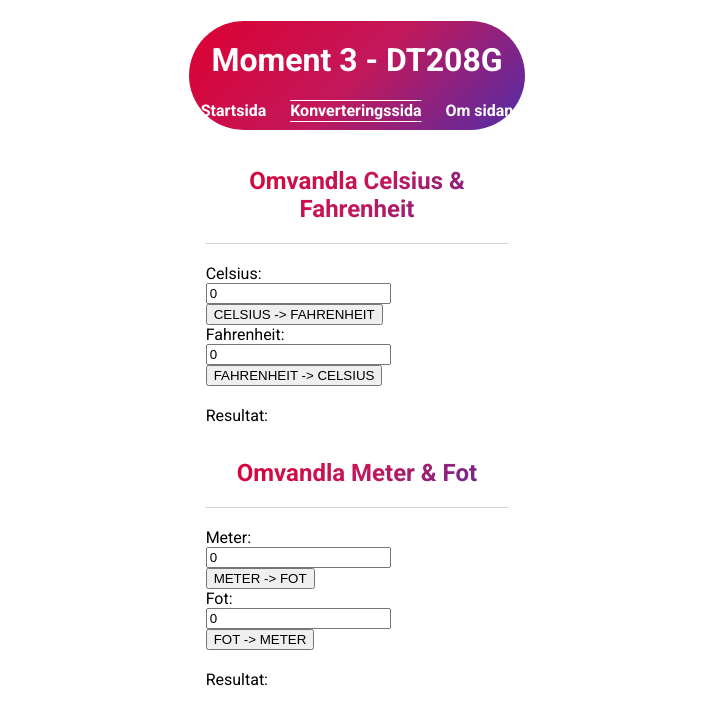
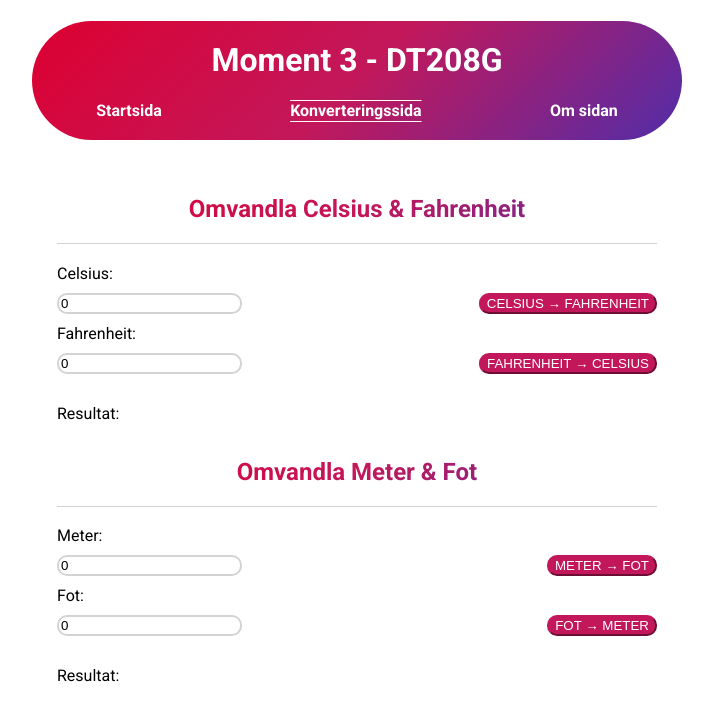
Before and after one commit to frja2400/dt208g-moment3, an Angular app: page /converter in a window 1280 px wide. Shown: the top 724 px of the page, without its empty margins (283-996 px from the left). Built offline with nearby package versions, Linux system fonts and the light colour scheme.

Commit message:
Hade problem med layout på en undersida så jag fick ändra inställningar i mitt body-element. Sedan kodade jag resterande styling för desktopvy.

```diff
--- a/src/app/about/about.component.html
+++ b/src/app/about/about.component.html
@@ -15,7 +15,10 @@
     FormsModule för att möjliggöra formulärhantering och data-bindning. I input-fälten använde jag ngModel för
     tvåvägsdata-bindning mot mina egenskaper i klassen. I min klass skapade jag de egenskaper och metoder som behövdes
     för konverteringslogiken. Resultatet visade jag i HTML-filen med hjälp av dubbla måsvingar.</p>
-<p>CSS</p>
+<p>För min styling så adderade jag grundinställningar i styles.css. Jag skapade ett main-element runt router-outlet och
+    adderade CSS i app.component.css. Resterande styling skedde i varje komponents styling-fil. </p>
 
 <h3>Slutsatser</h3>
-<p></p>
+<p>Väldigt rolig uppgift! Det är ett väldigt enkelt och smidigt sätt att jobba på med sömlösa resultat. Det tar lite tid
+    att lära sig att navigera i alla mappar och komponenter. Jag tycker att det lätt kan bli stökigt med så många filer
+    men när man kommer i det så ser man fler fördelar. </p>
--- a/src/app/app.component.css
+++ b/src/app/app.component.css
@@ -1,7 +1,6 @@
 main {
-    flex: 1;
     width: 90%;
-    max-width: 650px;
+    max-width: 600px;
     margin: 2% auto;
     box-sizing: border-box;
     overflow: hidden;
--- a/src/app/converter/converter.component.css
+++ b/src/app/converter/converter.component.css
@@ -0,0 +1,17 @@
+input {
+    border-radius: 10px;
+    border: 2px solid lightgrey;
+    margin-bottom: 10px;
+    margin-top: 10px;
+}
+
+button {
+    float: right;
+    margin-bottom: 10px;
+    margin-top: 10px;
+    cursor: pointer;
+    background-color: #c2185b;
+    color: white;
+    border-radius: 10px;
+    border-color: #c2185b;
+}
--- a/src/app/converter/converter.component.html
+++ b/src/app/converter/converter.component.html
@@ -3,15 +3,15 @@
 <div class="converterContainer">
     <label for="celsius">Celsius:</label><br>
     <!--Tvåvägs data-binding-->
-    <input type="number" id="celsius" [(ngModel)]="celsiusValue"><br>
+    <input type="number" id="celsius" [(ngModel)]="celsiusValue">
     <!--Anropa funktionerna från klassen-->
-    <button (click)="convertToFahrenheit()">CELSIUS -> FAHRENHEIT</button><br>
+    <button (click)="convertToFahrenheit()">CELSIUS → FAHRENHEIT</button><br>
 
     <label for="fahrenheit">Fahrenheit:</label><br>
     <!--Tvåvägs data-binding-->
-    <input type="number" id="fahrenheit" [(ngModel)]="fahrenheitValue"><br>
+    <input type="number" id="fahrenheit" [(ngModel)]="fahrenheitValue">
     <!--Anropa funktionerna från klassen-->
-    <button (click)="convertToCelsius()">FAHRENHEIT -> CELSIUS</button><br>
+    <button (click)="convertToCelsius()">FAHRENHEIT → CELSIUS</button><br>
 </div>
 
 <div>
@@ -22,12 +22,12 @@
 <h2>Omvandla Meter & Fot</h2>
 <div class="converterContainer">
     <label for="meter">Meter:</label><br>
-    <input type="number" id="meter" [(ngModel)]="meterValue"><br>
-    <button (click)="convertToFeet()">METER -> FOT</button><br>
+    <input type="number" id="meter" [(ngModel)]="meterValue">
+    <button (click)="convertToFeet()">METER → FOT</button><br>
 
     <label for="feet">Fot:</label><br>
-    <input type="number" id="feet" [(ngModel)]="feetValue"><br>
-    <button (click)="convertToMeter()">FOT -> METER</button><br>
+    <input type="number" id="feet" [(ngModel)]="feetValue">
+    <button (click)="convertToMeter()">FOT → METER</button><br>
 </div>
 <div>
     <p>Resultat: {{ resultLengthText }}</p>
--- a/src/app/converter/converter.component.ts
+++ b/src/app/converter/converter.component.ts
@@ -22,12 +22,12 @@ export class ConverterComponent {
   convertToFahrenheit(): void {
     this.resultTemp = (this.celsiusValue * 9 / 5) + 32;
     //Skriver ut resultatet och avrundar till två decimaler.
-    this.resultTempText = `${this.celsiusValue} celsius är ${this.resultTemp.toFixed(2)} fahrenheit`;
+    this.resultTempText = `${this.celsiusValue} grader celsius är ${this.resultTemp.toFixed(2)} grader fahrenheit`;
   }
 
   convertToCelsius(): void {
     this.resultTemp = (this.fahrenheitValue - 32) * 5 / 9;
-    this.resultTempText = `${this.fahrenheitValue} fahrenheit är ${this.resultTemp.toFixed(2)} celsius`;
+    this.resultTempText = `${this.fahrenheitValue} grader fahrenheit är ${this.resultTemp.toFixed(2)} grader celsius`;
   }
 
   convertToFeet(): void {
--- a/src/app/header/header.component.css
+++ b/src/app/header/header.component.css
@@ -8,7 +8,7 @@ nav ul {
 
 nav li {
     margin: 0 auto;
-    padding-bottom: 10px;
+    padding-bottom: 20px;
 }
 
 nav a {
@@ -26,6 +26,9 @@ h1 {
 header {
     background: linear-gradient(135deg, #dd0031, #c2185b, #512da8);
     border-radius: 60px;
+    width: 90%;
+    max-width: 650px;
+    margin: 0 auto;
 }
 
 li a.active {
--- a/src/styles.css
+++ b/src/styles.css
@@ -2,11 +2,7 @@
 
 body {
     font-family: 'Roboto', Helvetica, sans-serif;
-    display: flex;
-    flex-direction: column;
-    align-items: center;
-    min-height: 100vh;
-    margin: 0 auto;
+    margin: 0;
     overflow-x: hidden;
 }
 
```
